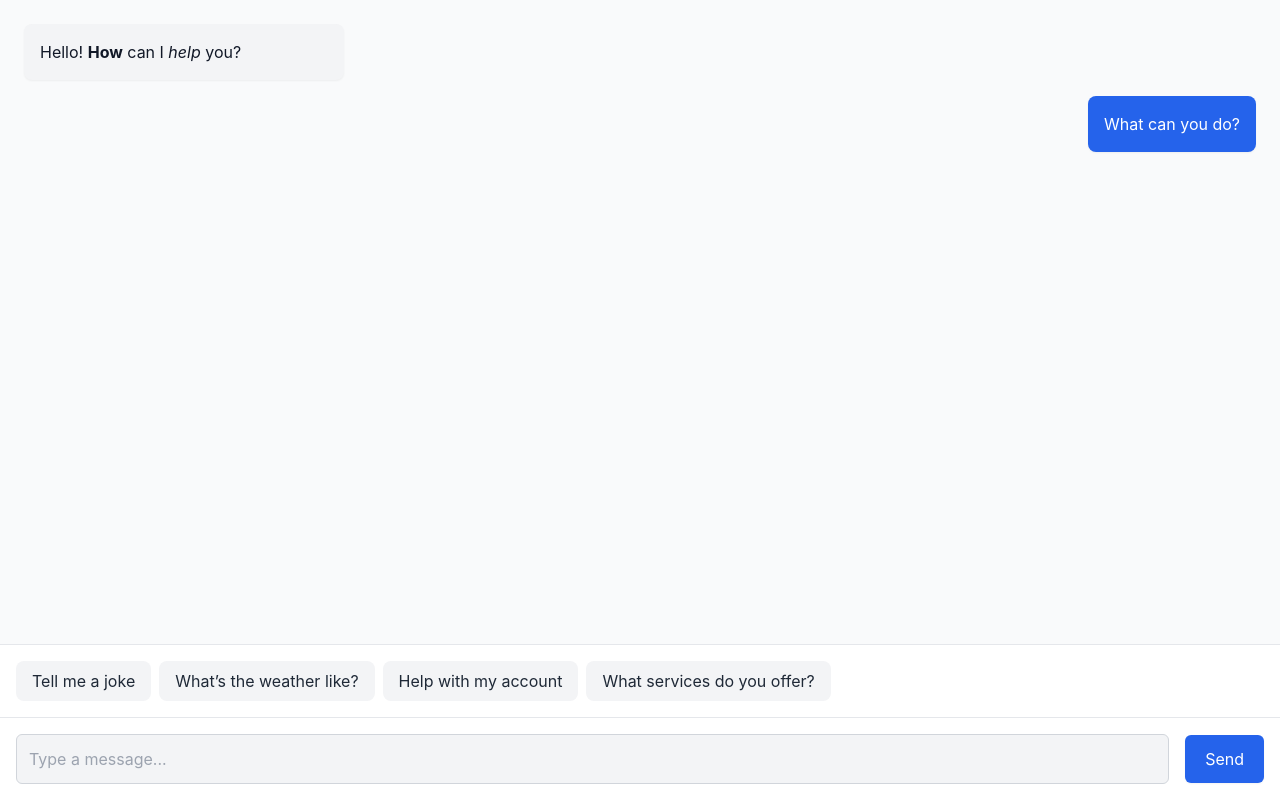
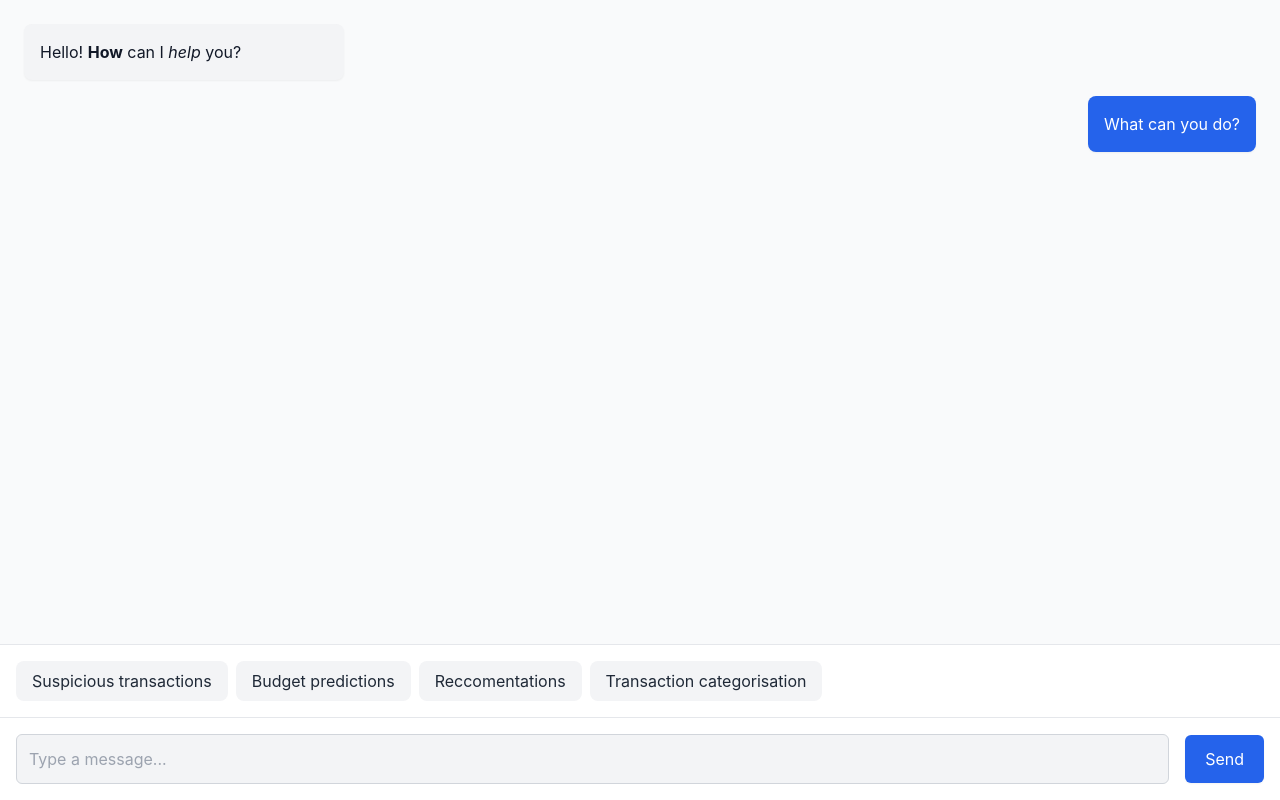
Before and after one commit to 500OK/pfm-chat, a Vue app: page / in a window 1280 px wide. Built offline with nearby package versions, Linux system fonts and the light colour scheme.

Commit message:
fix suggestions

```diff
--- a/src/components/ChatView.vue
+++ b/src/components/ChatView.vue
@@ -8,12 +8,12 @@ const messages = ref([
   { text: "What can you do?", sender: "user" },
 ]);
 
-const predefinedPrompts = ref([
-  "Tell me a joke",
-  "What’s the weather like?",
-  "Help with my account",
-  "What services do you offer?",
-]);
+const predefinedPrompts = ref({
+  anomaly_detection_agent: "Suspicious transactions",
+  budget_prediction_agent: "Budget predictions",
+  recommendation_engine_agent: "Reccomentations",
+  transaction_categorization_agent: "Transaction categorisation",
+});
 
 const messagesContainer = ref(null);
 const isLoading = ref(false); // Flag to indicate loading
@@ -138,7 +138,7 @@ const autoResizeTextarea = (event) => {
     <!-- Predefined prompts section -->
     <div class="p-4 bg-white border-t border-gray-200">
       <div class="flex space-x-2">
-        <button v-for="(prompt, index) in predefinedPrompts" :key="index" @click="sendPredefinedMessage(prompt)"
+        <button v-for="([key, prompt], index) in Object.entries(predefinedPrompts)" :key="index" @click="sendPredefinedMessage(key)"
           class="px-4 py-2 bg-gray-100 rounded-lg text-gray-800 hover:bg-gray-200 transition-all focus:outline-none focus:ring-2 focus:ring-blue-400">
           {{ prompt }}
         </button>
```
